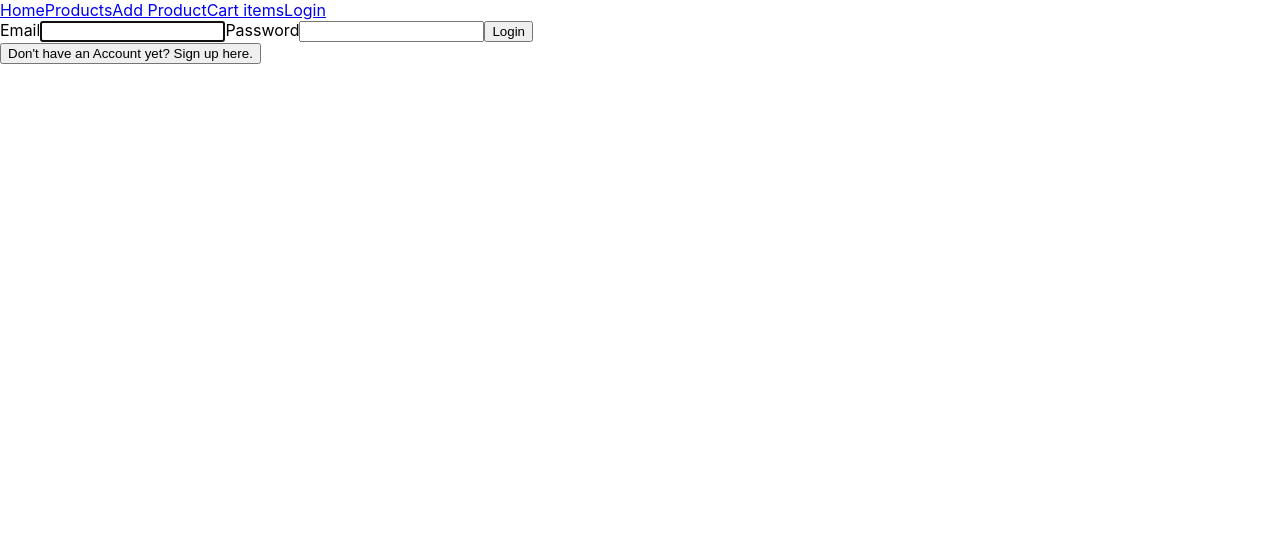
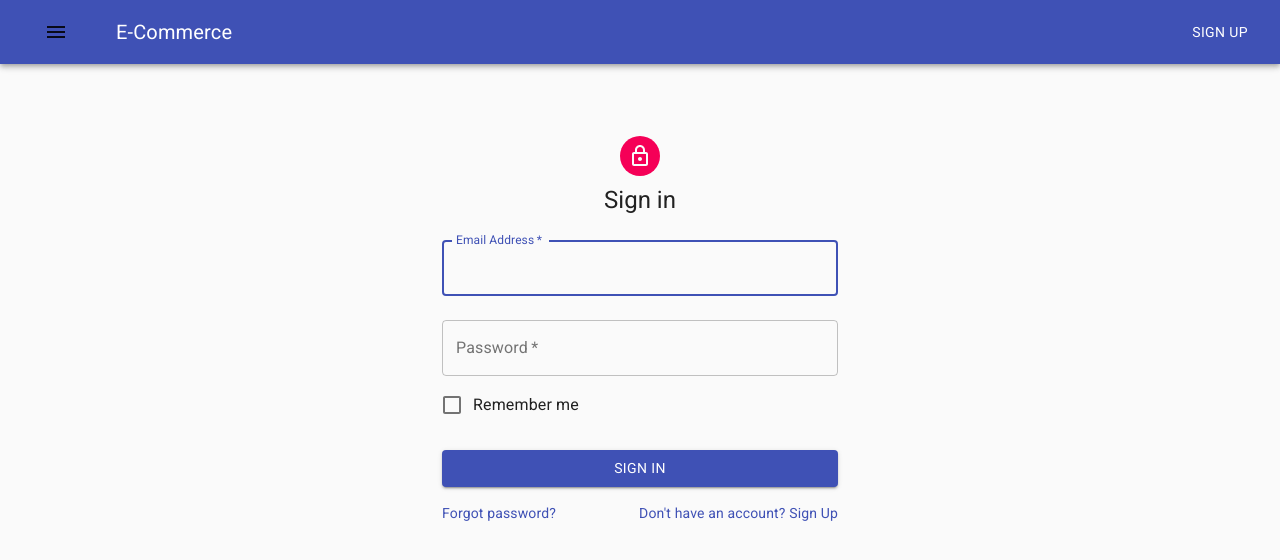
Before and after one commit to meaganramey/e-commerce-app, a React (Create React App) app: page / in a window 1280 px wide. Shown: the top 560 px of the page. Built offline with nearby package versions, Linux system fonts and the light colour scheme.

Commit message:
Added styling to the NavBar, Login and Signup Components using the Material-UI library.

```diff
--- a/package.json
+++ b/package.json
@@ -3,11 +3,14 @@
   "version": "0.1.0",
   "private": true,
   "dependencies": {
+    "@material-ui/core": "^4.11.3",
+    "@material-ui/icons": "^4.11.2",
     "@testing-library/jest-dom": "^5.11.10",
     "@testing-library/react": "^11.2.6",
     "@testing-library/user-event": "^12.8.3",
     "dotenv": "^8.2.0",
     "express": "^4.17.1",
+    "fontsource-roboto": "^4.0.0",
     "jwt-decode": "^3.1.2",
     "react": "^17.0.2",
     "react-dom": "^17.0.2",
--- a/src/App.js
+++ b/src/App.js
@@ -6,8 +6,9 @@ import Cart from "./views/Cart";
 import Home from "./views/Home";
 import ProductList from "./views/ProductList";
 import AddProduct from './views/AddProduct'
+import AuthView from './views/Auth'
 
-function App() {
+function App(props) {
   return (
     <>
       <NavBar />
@@ -16,6 +17,8 @@ function App() {
         <Route exact path="/products" component={ProductList} />
         <Route exact path="/cart" component={Cart} />
         <Route exact path="/add-product" component={AddProduct} />
+        <Route path="/login" component={AuthView} />
+        <Route path="/signup" component={AuthView} />
       </Switch>
     </>
   );
--- a/src/components/Login.js
+++ b/src/components/Login.js
@@ -1,8 +1,28 @@
 import React, { useState } from "react";
+
+import Button from "@material-ui/core/Button";
+import TextField from "@material-ui/core/TextField";
+import FormControlLabel from "@material-ui/core/FormControlLabel";
+import Checkbox from "@material-ui/core/Checkbox";
+import Typography from "@material-ui/core/Typography";
+import { makeStyles } from "@material-ui/core/styles";
+
 import { loginRequest } from "../fetchRequests";
 import { LOGIN, useStore } from "../store/store";
 
+const useStyles = makeStyles((theme) => ({
+  form: {
+    width: "100%", // Fix IE 11 issue.
+    marginTop: theme.spacing(1),
+  },
+  submit: {
+    margin: theme.spacing(3, 0, 2),
+  },
+}));
+
 function Login(props) {
+  const classes = useStyles();
+
   const dispatch = useStore((state) => state.dispatch);
 
   const [formData, setFormData] = useState({
@@ -25,25 +45,49 @@ function Login(props) {
 
   return (
     <>
-      <form id="login-form" onSubmit={handleLogin}>
-        <label htmlFor="email">Email</label>
-        <input
+      <Typography component="h1" variant="h5">
+        Sign in
+      </Typography>
+      <form className={classes.form} id="login-form" onSubmit={handleLogin}>
+        <TextField
+          variant="outlined"
+          margin="normal"
+          required
+          fullWidth
+          id="email"
+          label="Email Address"
+          name="email"
+          autoComplete="email"
           autoFocus
-          type="text"
           value={formData.email}
-          name="email"
           onChange={handleChange}
+        />
+        <TextField
+          variant="outlined"
+          margin="normal"
           required
+          fullWidth
+          name="password"
+          label="Password"
+          type="password"
+          id="password"
+          autoComplete="current-password"
+          value={formData.password}
+          onChange={handleChange}
         />
-        <label htmlFor="password">Password</label>
-        <input
-          type="password"
-          value={formData.password}
-          name="password"
-          onChange={handleChange}
-          required
+        <FormControlLabel
+          control={<Checkbox value="remember" color="primary" />}
+          label="Remember me"
         />
-        <button type="submit">Login</button>
+        <Button
+          type="submit"
+          fullWidth
+          variant="contained"
+          color="primary"
+          className={classes.submit}
+        >
+          Sign In
+        </Button>
       </form>
     </>
   );
--- a/src/components/NavBar.js
+++ b/src/components/NavBar.js
@@ -1,13 +1,51 @@
-import React from "react";
-import { Link } from "react-router-dom";
+import React, { useState } from "react";
+import { Link as RouterLink } from "react-router-dom";
+
+import { makeStyles } from "@material-ui/core/styles";
+import Typography from "@material-ui/core/Typography";
+import AppBar from "@material-ui/core/AppBar";
+import Toolbar from "@material-ui/core/Toolbar";
+import Button from "@material-ui/core/Button";
+import IconButton from "@material-ui/core/IconButton";
+import MenuIcon from "@material-ui/icons/Menu";
+import Menu from "@material-ui/core/Menu";
+import MenuItem from "@material-ui/core/MenuItem";
+
 import { logoutRequest } from "../fetchRequests";
+import { LOGOUT, useStore } from "../store/store";
 
-import { LOGOUT, useStore } from "../store/store";
+const useStyles = makeStyles((theme) => ({
+  root: {
+    flexGrow: 1,
+    "& > * + *": {
+      marginLeft: theme.spacing(2),
+    },
+  },
+  menuButton: {
+    marginRight: theme.spacing(2),
+  },
+  title: {
+    flexGrow: 1,
+  },
+}));
 
 function NavBar(props) {
   const cart = useStore((state) => state.cart);
   const user = useStore((state) => state.user);
   const dispatch = useStore((state) => state.dispatch);
+  const [toggleAuth, setToggleAuth] = useState(true);
+
+  const [anchorEl, setAnchorEl] = useState(null);
+
+  const handleClick = (event) => {
+    setAnchorEl(event.currentTarget);
+  };
+
+  const handleClose = () => {
+    setAnchorEl(null);
+  };
+
+  const classes = useStyles();
 
   const handleLogout = (e) => {
     if (window.confirm("Are you sure you want to logout?")) {
@@ -18,21 +56,126 @@ function NavBar(props) {
     }
   };
 
+  const handleToggleAuth = (e) => {
+    setToggleAuth(!toggleAuth);
+    handleClose();
+  };
+
   return (
     <>
-      <Link to="/">Home</Link>
-      <Link to="/products">Products</Link>
-      <Link to="/add-product">Add Product</Link>
-      <Link to="/cart">
-        Cart <span>{cart.length} items</span>
-      </Link>
-      {!user.token ? (
-        <Link to="/login">Login</Link>
-      ) : (
-        <Link to="/" onClick={handleLogout}>
-          Logout
-        </Link>
-      )}
+      <AppBar position="static">
+        <Toolbar>
+          <IconButton
+            edge="start"
+            className={classes.menuButton}
+            color="inherit"
+            aria-label="menu"
+          >
+            <div>
+              <Button
+                aria-controls="simple-menu"
+                aria-haspopup="true"
+                onClick={handleClick}
+              >
+                <MenuIcon />
+              </Button>
+              <Menu
+                id="simple-menu"
+                anchorEl={anchorEl}
+                keepMounted
+                open={Boolean(anchorEl)}
+                onClose={handleClose}
+              >
+                <MenuItem onClick={handleClose} component={RouterLink} to="/">
+                  Home
+                </MenuItem>
+                <MenuItem
+                  onClick={handleClose}
+                  component={RouterLink}
+                  to="/products"
+                >
+                  Products
+                </MenuItem>
+                <MenuItem
+                  onClick={handleClose}
+                  component={RouterLink}
+                  to="/add-product"
+                >
+                  Add Product
+                </MenuItem>
+
+                <MenuItem
+                  onClick={handleClose}
+                  component={RouterLink}
+                  to="/cart"
+                >
+                  Cart <span>{cart.length ? `${cart.length} items` : ""}</span>
+                </MenuItem>
+                {!user.token ? (
+                  toggleAuth ? (
+                    <MenuItem
+                      onClick={handleToggleAuth}
+                      component={RouterLink}
+                      to="/signup"
+                    >
+                      Sign Up
+                    </MenuItem>
+                  ) : (
+                    <MenuItem
+                      onClick={handleToggleAuth}
+                      component={RouterLink}
+                      to="/"
+                    >
+                      Login
+                    </MenuItem>
+                  )
+                ) : (
+                  <MenuItem
+                    component={RouterLink}
+                    to="/"
+                    onClick={handleLogout}
+                  >
+                    Logout
+                  </MenuItem>
+                )}
+              </Menu>
+            </div>
+          </IconButton>
+          <Typography variant="h6" className={classes.title}>
+            E-Commerce
+          </Typography>
+          {!user.token ? (
+            toggleAuth ? (
+              <Button
+                onClick={handleToggleAuth}
+                color="inherit"
+                component={RouterLink}
+                to="/signup"
+              >
+                Sign Up
+              </Button>
+            ) : (
+              <Button
+                onClick={handleToggleAuth}
+                color="inherit"
+                component={RouterLink}
+                to="/"
+              >
+                Login
+              </Button>
+            )
+          ) : (
+            <Button
+              color="inherit"
+              component={RouterLink}
+              to="/"
+              onClick={handleLogout}
+            >
+              Logout
+            </Button>
+          )}
+        </Toolbar>
+      </AppBar>
     </>
   );
 }
--- a/src/components/SignUp.js
+++ b/src/components/SignUp.js
@@ -1,8 +1,28 @@
 import React, { useState } from "react";
+
+import Button from "@material-ui/core/Button";
+import TextField from "@material-ui/core/TextField";
+import FormControlLabel from "@material-ui/core/FormControlLabel";
+import Checkbox from "@material-ui/core/Checkbox";
+import Typography from "@material-ui/core/Typography";
+import { makeStyles } from "@material-ui/core/styles";
+
 import { signUpRequest } from "../fetchRequests";
 import { SIGNUP, useStore } from "../store/store";
 
+const useStyles = makeStyles((theme) => ({
+  form: {
+    width: "100%", // Fix IE 11 issue.
+    marginTop: theme.spacing(1),
+  },
+  submit: {
+    margin: theme.spacing(3, 0, 2),
+  },
+}));
+
 function SignUp(props) {
+  const classes = useStyles();
+
   const dispatch = useStore((state) => state.dispatch);
   const [formData, setFormData] = useState({
     email: "",
@@ -24,27 +44,51 @@ function SignUp(props) {
 
   return (
     <>
-      <form id="signup-form" onSubmit={handleSubmit}>
-        <label htmlFor="email">Email</label>
-        <input
+      <Typography component="h1" variant="h5">
+        Sign up
+      </Typography>
+      <form className={classes.form} id="signup-form" onSubmit={handleSubmit}>
+        <TextField
+          variant="outlined"
+          margin="normal"
+          required
+          fullWidth
+          id="email"
+          label="Email Address"
+          name="email"
+          autoComplete="email"
+          placeholder="example@example.com"
           autoFocus
-          required
-          type="email"
-          placeholder="example@example.com"
-          name="email"
           value={formData.email}
           onChange={handleChange}
         />
-        <label htmlFor="password">Password</label>
-        <input
+        <TextField
+          variant="outlined"
+          margin="normal"
           required
+          fullWidth
+          name="password"
+          label="Password"
           type="password"
+          id="password"
+          autoComplete="current-password"
           placeholder="P@$$w0rd"
-          name="password"
           value={formData.password}
           onChange={handleChange}
         />
-        <button type="submit">Submit</button>
+        <FormControlLabel
+          control={<Checkbox value="remember" color="primary" />}
+          label="Remember me"
+        />
+        <Button
+          type="submit"
+          fullWidth
+          variant="contained"
+          color="primary"
+          className={classes.submit}
+        >
+          Sign Up
+        </Button>
       </form>
     </>
   );
--- a/src/index.js
+++ b/src/index.js
@@ -2,6 +2,7 @@ import React from "react";
 import ReactDOM from "react-dom";
 import "./assets/index.css";
 import App from "./App";
+import 'fontsource-roboto';
 
 import { BrowserRouter } from "react-router-dom";
 
--- /dev/null
+++ b/src/views/Auth.js
@@ -0,0 +1,73 @@
+import React from "react";
+import { useHistory, Link as RouterLink } from "react-router-dom";
+
+import Avatar from "@material-ui/core/Avatar";
+import CssBaseline from "@material-ui/core/CssBaseline";
+import Link from "@material-ui/core/Link";
+import Grid from "@material-ui/core/Grid";
+import LockOutlinedIcon from "@material-ui/icons/LockOutlined";
+import { makeStyles } from "@material-ui/core/styles";
+import Container from "@material-ui/core/Container";
+
+import Login from "../components/Login";
+import SignUp from "../components/SignUp";
+
+const useStyles = makeStyles((theme) => ({
+  paper: {
+    marginTop: theme.spacing(8),
+    display: "flex",
+    flexDirection: "column",
+    alignItems: "center",
+  },
+  avatar: {
+    margin: theme.spacing(1),
+    backgroundColor: theme.palette.secondary.main,
+  },
+}));
+
+function AuthView(props) {
+  const classes = useStyles();
+
+  const history = useHistory();
+  const location = history.location.pathname;
+
+  return (
+    <>
+      <Container maxWidth="xs">
+        <CssBaseline />
+        <div className={classes.paper}>
+          <Avatar className={classes.avatar}>
+            <LockOutlinedIcon />
+          </Avatar>
+          {location === "/" && (
+            <>
+              <Login />
+              <Grid container>
+                <Grid item xs>
+                  <Link href="#" variant="body2">
+                    Forgot password?
+                  </Link>
+                </Grid>
+                <Grid item>
+                  <Link component={RouterLink} to="/signup" variant="body2">
+                    {"Don't have an account? Sign Up"}
+                  </Link>
+                </Grid>
+              </Grid>
+            </>
+          )}
+          {location === "/signup" && (
+            <>
+              <SignUp />
+              <Link component={RouterLink} to="/" variant="body2">
+                {"Have an account? Sign In"}
+              </Link>
+            </>
+          )}
+        </div>
+      </Container>
+    </>
+  );
+}
+
+export default AuthView;
--- a/src/views/Home.js
+++ b/src/views/Home.js
@@ -1,37 +1,17 @@
-import React, { useState } from "react";
+import React from "react";
 
 import { useStore } from "../store/store";
-import Login from "../components/Login";
-import SignUp from "../components/SignUp";
 import ProductList from "./ProductList";
+import AuthView from "./Auth";
 
 function Home(props) {
   const user = useStore((state) => state.user);
-  const [active, setActive] = useState(true);
 
-  const handleSwitch = (e) => {
-    e.preventDefault();
-    setActive(!active);
-  };
   return (
     <>
       {!user.token ? (
         <>
-          {active ? (
-            <>
-              <Login />
-              <button onClick={(e) => handleSwitch(e)}>
-                Don't have an Account yet? Sign up here.
-              </button>
-            </>
-          ) : (
-            <>
-              <SignUp />
-              <button onClick={(e) => handleSwitch(e)}>
-                Already have an account? Go back to Login.
-              </button>
-            </>
-          )}
+          <AuthView />
         </>
       ) : (
         <>
```
Also changed, not shown: 1 other file (tests, documents, lock files or other folders).
